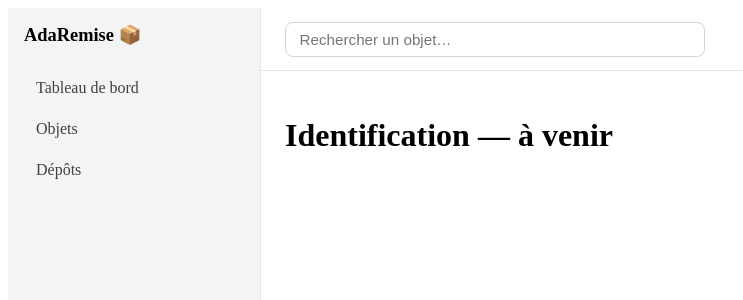
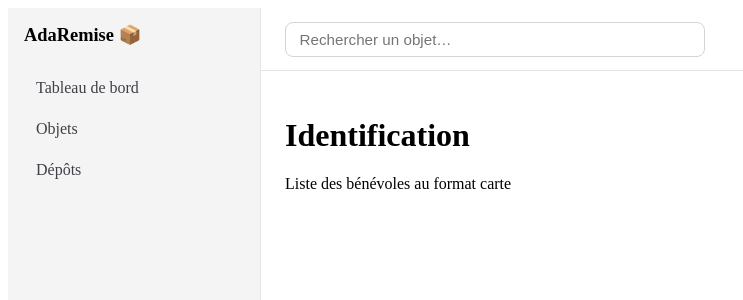
Before and after one commit to Androuashky/ADA---la-remise-, a React (Vite) app in the folder FRONT_END/: page / in a window 1280 px wide. Shown: the top 300 px of the page, without its empty margins (0-743 px from the left). Built offline with nearby package versions, Linux system fonts and the light colour scheme.

Commit message:
ajout des routes vers NouveauDepot dans App.jsx
+ autres petites modifs pas utiles

```diff
--- a/FRONT_END/src/App.jsx
+++ b/FRONT_END/src/App.jsx
@@ -6,6 +6,7 @@ import ListeObjets from './pages/ListeObjets';
 import FicheObjet from './pages/FicheObjet';
 import DepotListe from './pages/DepotListe';
 import FicheDepot from './pages/FicheDepot';
+import NouveauDepot from './pages/NouveauDepot';
 import TableauDeBord from './pages/TableauDeBord';
 import './App.css';
 
@@ -34,6 +35,7 @@ export default function App() {
             <Route path="/objets" element={<ListeObjets />} />
             <Route path="/objets/:id" element={<FicheObjet />} />
             <Route path="/depots" element={<DepotListe />} />
+            <Route path="/depots/nouveaudepot" element={<NouveauDepot />} />
             <Route path="/depots/:id" element={<FicheDepot />} />
           </Routes>
         </main>
--- a/FRONT_END/src/pages/Identification.jsx
+++ b/FRONT_END/src/pages/Identification.jsx
@@ -1,4 +1,9 @@
 // src/pages/Identification.jsx — domaine C : écran « Qui es-tu ? »
 export default function Identification() {
-  return <h1>Identification — à venir</h1>;
+  return (
+    <div>
+      <h1>Identification</h1>
+      Liste des bénévoles au format carte
+    </div>
+  );
 }
--- a/FRONT_END/src/pages/ListeObjets.jsx
+++ b/FRONT_END/src/pages/ListeObjets.jsx
@@ -1,8 +1,10 @@
 // src/pages/ListeObjets.jsx — la liste des objets
 
 import './ListeObjets.css';
+import { useState, useEffect } from 'react'
 
 export default function ListeObjets() {
+
   return (
     <div>
       <h1>Liste des objets</h1>
```
